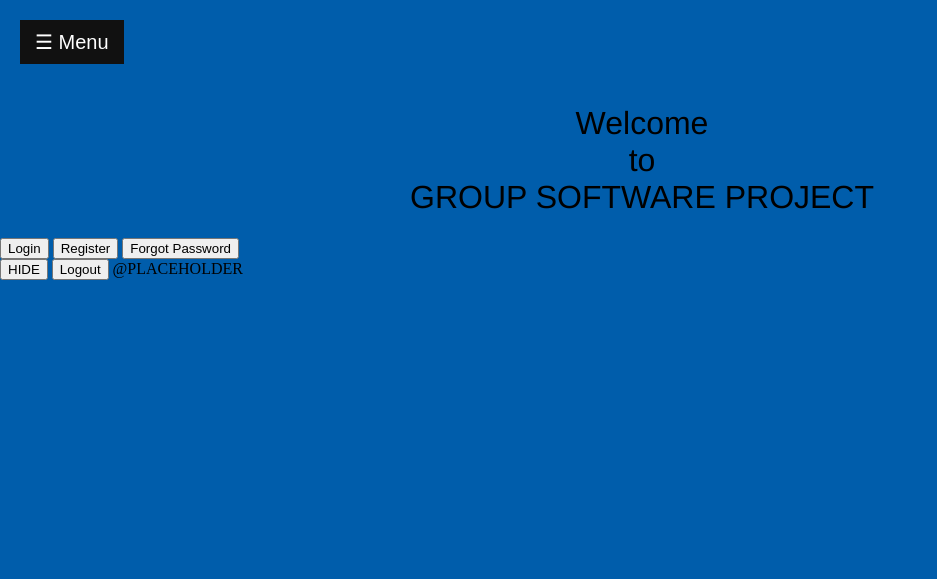
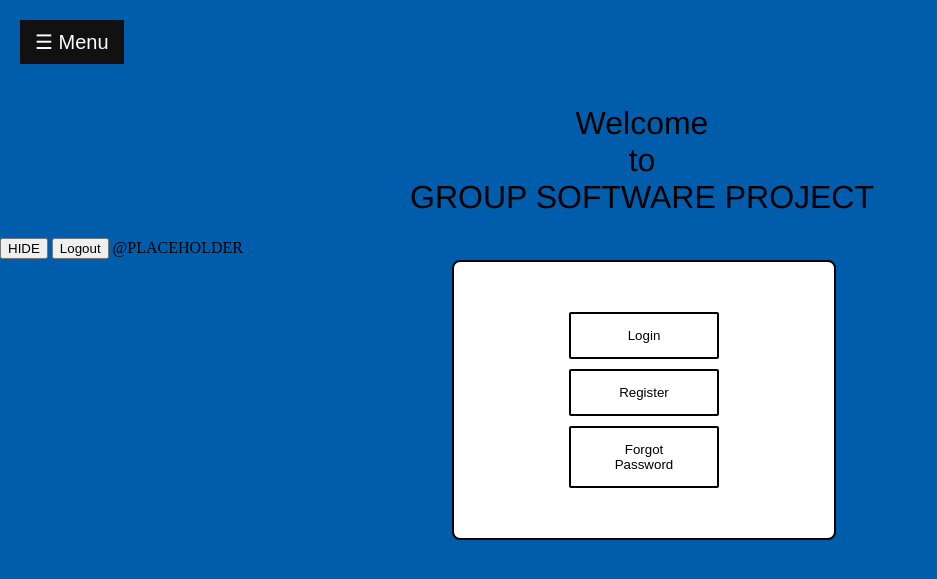
Before and after one commit to nickpap00/GroupSoftware, a PHP site: page /webPagesSourceCode/index.php in a window 1280 px wide. Shown: the top 579 px of the page, without its empty margins (0-937 px from the left). Run offline with PHP 8.4, Linux system fonts and the light colour scheme; some libraries are stand-ins or nearby versions.

Commit message:
CSS Linked
Updated php files containing html to include the css.

```diff
--- a/webPagesSourceCode/index.php
+++ b/webPagesSourceCode/index.php
@@ -1,5 +1,5 @@
 <html>
-
+<link rel="stylesheet" type="text/css" href="styles_coursework.css"></link>
 	<head>
 		<script src="jquery-3.2.1.min.js"></script>
 
@@ -29,15 +29,27 @@
 			<center><h1>Welcome <br> to <br> GROUP SOFTWARE PROJECT</h1></center>
 		</div>
 
-		<div id="button_box">
+		<div class="inputbox" id="button_box">
 			<!-- The onclick function allows the user to redirect to another page or start a function. -->
-			<button type="button" class="" onclick="window.location='login_page.php'">Login</button>
-			<button type="button" class="" onclick="window.location='register_page.php'">Register</button>
-			<button type="button" class="" onclick="window.location='forgot_password.php'">Forgot Password</button>
+			<button type="button" class="button" onclick="window.location='login_page.php'">Login</button>
+			<button type="button" class="button" onclick="window.location='register_page.php'">Register</button>
+			<button type="button" class="button" onclick="window.location='forgot_password.php'">Forgot Password</button>
 		</div>
 
 		<div id="footer">
 			<?php include_once("footer.php"); ?>
 		</div>
+		<script type='text/javascript'>
+			function openNav() {
+				document.getElementById("Sidebar").style.width = "250px";
+				document.getElementById("main").style.marginLeft = "250px";
+			}
+
+			/* Set the width of the sidebar to 0 and the left margin of the page content to 0 */
+			function closeNav() {
+				document.getElementById("Sidebar").style.width = "0";
+				document.getElementById("main").style.marginLeft = "0";
+			}
+		</script>
 	</body>
 </html>
--- a/webPagesSourceCode/student_homepage.php
+++ b/webPagesSourceCode/student_homepage.php
@@ -1,5 +1,5 @@
 <html>
-
+<link rel="stylesheet" type="text/css" href="styles_coursework.css"></link>
 	<head>
 		<script src="jquery-3.2.1.min.js"></script>
 
--- a/webPagesSourceCode/styles_coursework.css
+++ b/webPagesSourceCode/styles_coursework.css
@@ -20,6 +20,24 @@ p{
 	font-weight: 300;
 }
 
+/* Styling for buttons that can be used appwide*/
+.button{
+	border: 2px solid black;
+	background: white;
+	display: block;
+	margin: 10px auto;
+	text-align: center;
+
+	width: 150px;
+	padding: 14px 40px;
+	outline: none;
+	border-radius: 2px;
+	transition: 0.25s;
+	cursor: pointer;
+}
+.button:hover{
+	background-color: gray;
+}
 /* The sidebar menu */
 .sidebar {
   height: 100%; /* 100% Full-height */
@@ -117,7 +135,6 @@ p{
 }
 .inputbox input[type = "text"]:focus,.inputbox input[type = "password"]:focus{
 	width: 280px;
-
 }
 .inputbox input[type = "button"]{
 	border:0;
```
Also changed, not shown: webPagesSourceCode/account.php (+8 -5 lines), webPagesSourceCode/login_page.php (+11 -1 lines), webPagesSourceCode/register_page.php (+10 -1 lines).
